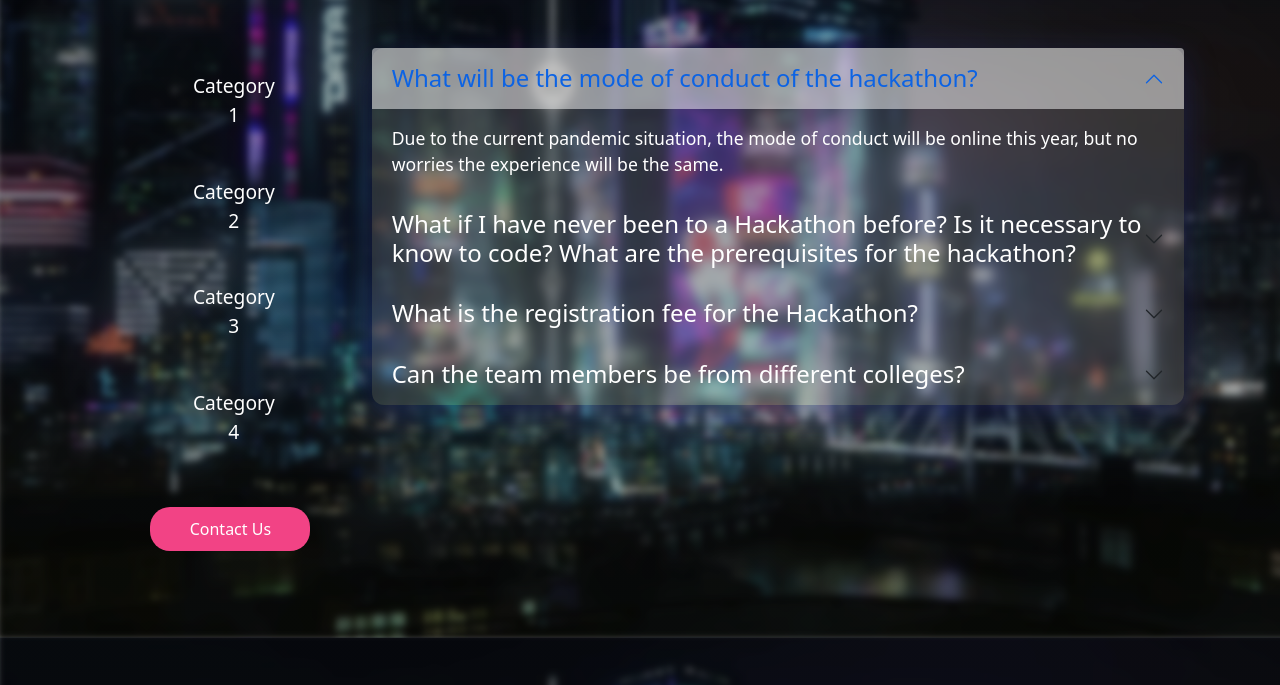
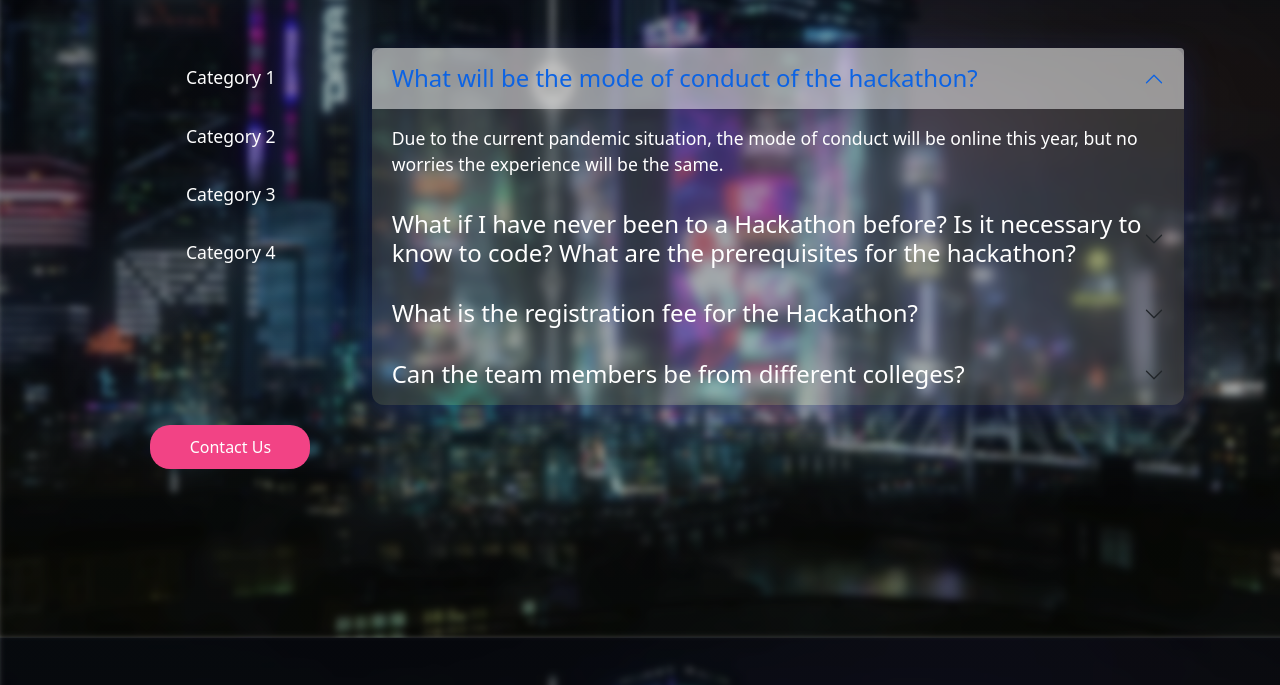
Before and after one commit to MicrosoftStudentChapter/MAKEATHON, a Django app: template templates/FAQ/index.html in a window 1280 px wide. Shown: the part 163-848 px from the top of the page. Run offline with Django 3.2, Linux system fonts and the light colour scheme; the template is opened without the code that fills it, so the values that code supplies are empty.

Commit message:
Changed font size

```diff
--- a/templates/FAQ/static/css/style.css
+++ b/templates/FAQ/static/css/style.css
@@ -51,10 +51,10 @@ h1 {
 }
 .categories li {
   color: white;
-  font-size: 1.2rem;
+  font-size: 1rem;
   text-align: center;
-  padding: 0.5rem 0.8rem;
-  margin: 1rem 0rem;
+  padding: 0.3rem 0.5rem;
+  margin: 0.7rem 0rem;
 }
 
 .questions {
@@ -282,3 +282,9 @@ h2 {
       font-size: 3rem;
   }
 }
+@media (max-width: 1400px) {
+    .categories li {
+        font-size: 1.1rem;
+      }
+
+  }
```
